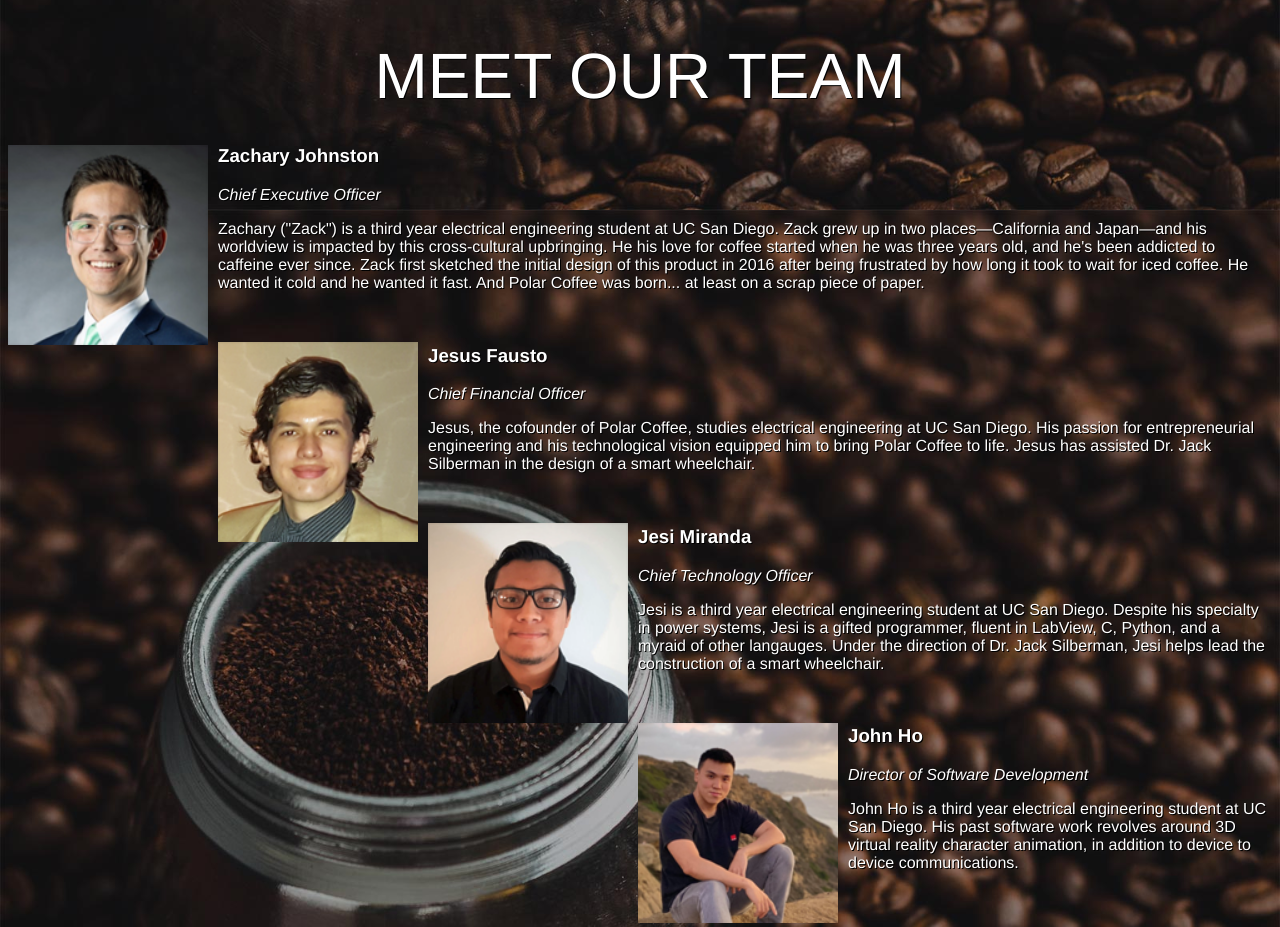
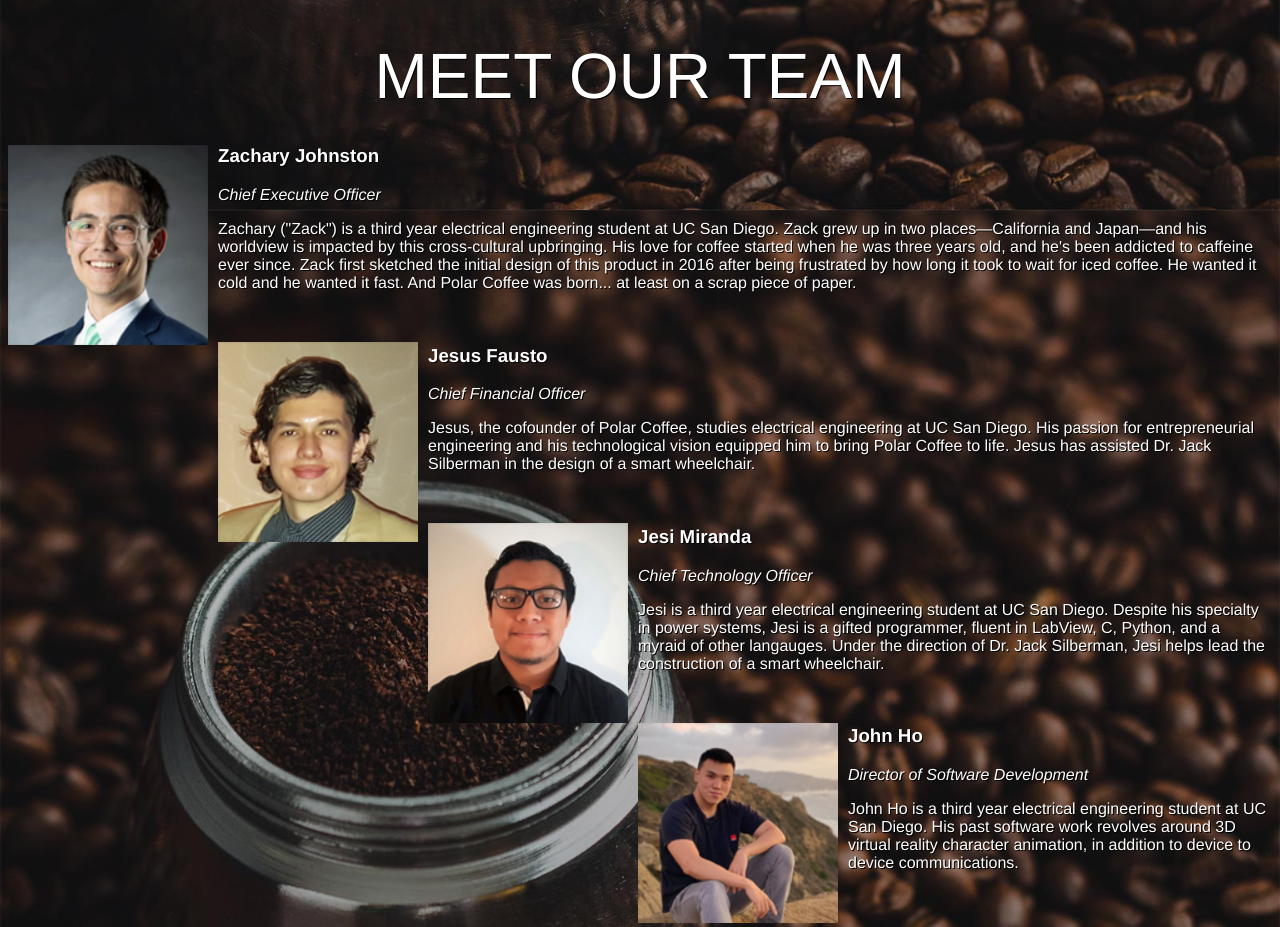
Before and after one commit to Zachary-Johnston/cloud, a Python web app: template ece140_cloud_deployment-master/web/src/templates/about.html in a window 1280 px wide. Shown: the part 750-1677 px from the top of the page. Run offline with Jinja, Linux system fonts and the light colour scheme; the template is opened without the code that fills it, so the values that code supplies are empty.

Commit message:
Update about.html

```diff
--- a/ece140_cloud_deployment-master/web/src/templates/about.html
+++ b/ece140_cloud_deployment-master/web/src/templates/about.html
@@ -46,7 +46,7 @@ border-radius: 5px;
 <center><h1><span style="font-family: Helvetica; font-size: 2em; text-shadow: 1px 1px #000000 !important; color: #ffffff; line-height: 150%; text-transform: uppercase; font-weight: 300;">Meet Our Team</span></h1></center>
 <p><img src="polar-zack-johnston.png" width="200" style="float:left; padding: 0 10px 5px 0;"><h3><span style="font-family: Helvetica; text-shadow: 1px 1px #000000 !important; color: #ffffff;">Zachary&nbsp;Johnston</span></h3>
 <p><em><span style="font-family: Helvetica; text-shadow: 1px 1px #000000 !important; color: #ffffff;">Chief Executive Officer</span></em></p>
-<p><span style="font-family: Helvetica; text-shadow: 1px 1px #000000 !important; color: #ffffff;"> Zachary ("Zack") is a third year electrical engineering student at UC San Diego. Zack grew up in two places—California and Japan—and his worldview is impacted by this cross-cultural upbringing. He his love for coffee started when he was three years old, and he's been addicted to caffeine ever since. Zack first sketched the initial design of this product in 2016 after being frustrated by how long it took to wait for iced coffee. He wanted it cold and he wanted it fast. And Polar Coffee was born... at least on a scrap piece of paper.</span></p>
+<p><span style="font-family: Helvetica; text-shadow: 1px 1px #000000 !important; color: #ffffff;"> Zachary ("Zack") is a third year electrical engineering student at UC San Diego. Zack grew up in two places—California and Japan—and his worldview is impacted by this cross-cultural upbringing. His love for coffee started when he was three years old, and he's been addicted to caffeine ever since. Zack first sketched the initial design of this product in 2016 after being frustrated by how long it took to wait for iced coffee. He wanted it cold and he wanted it fast. And Polar Coffee was born... at least on a scrap piece of paper.</span></p>
 <p>&nbsp;</p>
 <p><img src="polar-jesus-fausto.png" width="200" style="float:left; padding: 0 10px 5px 0;"><h3><span style="font-family: Helvetica; text-shadow: 1px 1px #000000 !important; color: #ffffff;">Jesus&nbsp;Fausto</span></h3>
 <p><em><span style="font-family: Helvetica; text-shadow: 1px 1px #000000 !important; color: #ffffff;">Chief Financial Officer</span></em></p>
```
